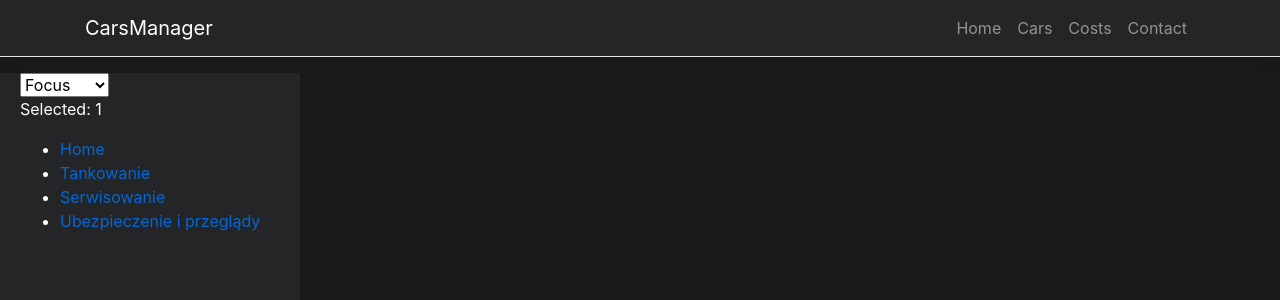
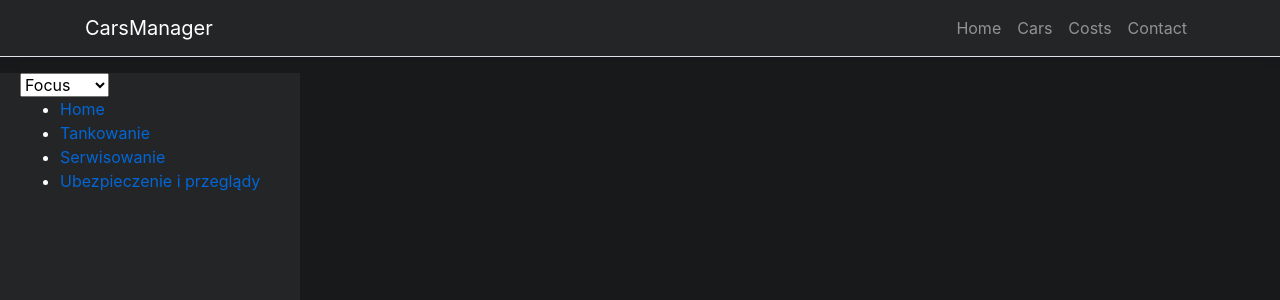
Before and after one commit to TorniV/CarsManager, a React (Create React App) app in the folder ClientApp/: page /cars in a window 1280 px wide. Shown: the top 300 px of the page. Built offline with nearby package versions, Linux system fonts and the light colour scheme.

Commit message:
Change Cars to class

```diff
--- a/ClientApp/src/App.js
+++ b/ClientApp/src/App.js
@@ -1,11 +1,10 @@
 import React, { Component } from "react";
 import { BrowserRouter as Router, Switch, Route } from "react-router-dom";
-// import { Route } from "react-router";
 import { Layout } from "./components/Layout";
 import { Home } from "./components/Home";
 import { FetchData } from "./components/FetchData";
 import { Counter } from "./components/Counter";
-import { Cars } from "./components/Cars/Cars";
+import { CarsWithRouter } from "./components/Cars/Cars";
 import { Costs } from "./components/Costs/Costs";
 import { Contact } from "./components/Contact/Contact";
 
@@ -20,7 +19,7 @@ export default class App extends Component {
         <Layout>
           <Switch>
             <Route path="/cars">
-              <Cars />
+              <CarsWithRouter />
             </Route>
             <Route path="/costs">
               <Costs />
--- a/ClientApp/src/components/Cars/Cars.js
+++ b/ClientApp/src/components/Cars/Cars.js
@@ -1,33 +1,48 @@
-import React from "react";
-import { Switch, Route, useRouteMatch } from "react-router-dom";
+import React, { Component } from "react";
+import { Switch, Route, withRouter } from "react-router-dom";
 import { SideNavWithRouter } from "./SideNav/SideNav";
 import { DashBoard } from "./Pages/Dashboard";
 import { Fuel } from "./Pages/Fuel";
 import { Services } from "./Pages/Services";
 import { Insurance } from "./Pages/Insurance";
 
-export function Cars() {
-  let { path } = useRouteMatch();
-  let selectedCar = 1;
+class Cars extends Component {
+  constructor() {
+    super();
+    this.state = { selectedCar: 1 };
+  }
+
+  render() {
+    let url = this.props.match.url;
+    function handleCarChange(newSelectedCar) {
+      this.setState({
+        selectedCar: newSelectedCar,
+      });
+    }
 
     return (
       <div className="cars-page">
-      <SideNavWithRouter id={selectedCar} />
-      <h2>H2: {selectedCar} </h2>
+        <SideNavWithRouter
+          id={this.state.selectedCar}
+          onCarChange={handleCarChange.bind(this)}
+        />
         <Switch>
-        <Route path={`${path}/:selectedCar/fuel`}>
-          <Fuel id={selectedCar} />
+          <Route path={`${url}/:selectedCar/fuel`}>
+            <Fuel id={this.state.selectedCar} />
           </Route>
-        <Route path={`${path}/:selectedCar/services`}>
+          <Route path={`${url}/:selectedCar/services`}>
             <Services />
           </Route>
-        <Route path={`${path}/:selectedCar/insurance`}>
+          <Route path={`${url}/:selectedCar/insurance`}>
             <Insurance />
           </Route>
-        <Route exact path={`${path}/:selectedCar`}>
+          <Route exact path={`${url}/:selectedCar`}>
             <DashBoard />
           </Route>
         </Switch>
       </div>
     );
   }
+}
+
+export const CarsWithRouter = withRouter(Cars);
--- a/ClientApp/src/components/Cars/SideNav/SideNav.js
+++ b/ClientApp/src/components/Cars/SideNav/SideNav.js
@@ -13,6 +13,7 @@ class SideNav extends Component {
       this.setState({
         selectedCar: event.target.value,
       });
+      this.props.onCarChange(event.target.value);
     }
     return (
       <div className="side-nav">
@@ -24,7 +25,6 @@ class SideNav extends Component {
           <option value="2">Mondeo</option>
           <option value="3">Seicento</option>
         </select>
-        <p>Selected: {this.state.selectedCar}</p>
         <nav>
           <ul>
             <li>
```
Lines whose indentation alone changed are shown as unchanged.
